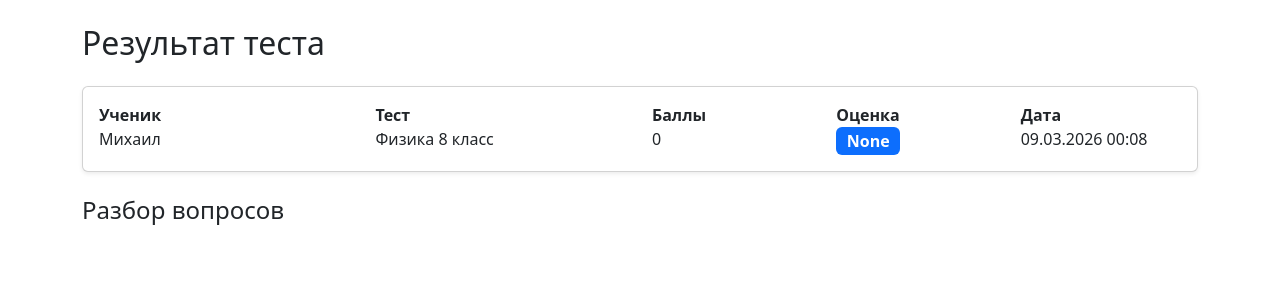
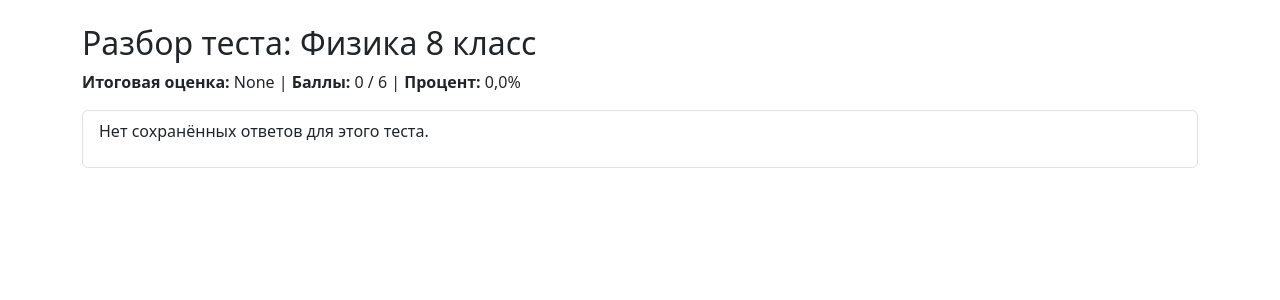
Before and after one commit to mikebeznosov/school_test, a Django app: page /result/1/ in a window 1280 px wide. Shown: the top 300 px of the page. Run offline with Django 5.2, Linux system fonts and the light colour scheme; data comes from the database, SQL or seed files in the repository; both versions use the stored data as it was after the commit; some libraries are stand-ins or nearby versions.

Commit message:
initial_commit вывод времени вывод времени1 2

```diff
--- a/testsystem/templates/testsystem/result_detail.html
+++ b/testsystem/templates/testsystem/result_detail.html
@@ -1,107 +1,51 @@
 <!DOCTYPE html>
 <html>
 <head>
-
-<title>Результат теста</title>
-
-<link href="https://cdn.jsdelivr.net/npm/bootstrap@5.3.2/dist/css/bootstrap.min.css" rel="stylesheet">
-
+    <title>Разбор теста: {{ result.test.title }}</title>
+    <link href="https://cdn.jsdelivr.net/npm/bootstrap@5.3.2/dist/css/bootstrap.min.css" rel="stylesheet">
 </head>
-
 <body>
 
 <div class="container mt-4">
+    <h2>Разбор теста: {{ result.test.title }}</h2>
 
-    <h2 class="mb-4">Результат теста</h2>
+    <p>
+        <strong>Итоговая оценка:</strong> {{ result.grade }} |
+        <strong>Баллы:</strong> {{ result.score }} / {{ total_questions }} |
+        <strong>Процент:</strong> {{ percent }}%
+    </p>
 
-    <div class="card mb-4 shadow-sm">
-        <div class="card-body">
+    <div class="list-group">
 
-            <div class="row">
+        {% for ans in answers %}
+        <div class="list-group-item">
+            <p><strong>Вопрос:</strong> {{ ans.question.text }}</p>
 
-                <div class="col-md-3">
-                    <b>Ученик</b><br>
-                    {{ result.student_name }}
-                </div>
+            {% if ans.question.allow_text_answer %}
+                <p>Ответ ученика: "{{ ans.text_answer }}"</p>
+            {% else %}
+                <p>Ответ ученика: {{ ans.selected_answer.text }}</p>
+            {% endif %}
 
-                <div class="col-md-3">
-                    <b>Тест</b><br>
-                    {{ result.test.title }}
-                </div>
+            <p>Правильный ответ:
+                {% for a in ans.question.answers.all %}
+                    {% if a.is_correct %}{{ a.text }}{% endif %}
+                {% endfor %}
+            </p>
 
-                <div class="col-md-2">
-                    <b>Баллы</b><br>
-                    {{ result.score }}
-                </div>
-
-                <div class="col-md-2">
-                    <b>Оценка</b><br>
-                    <span class="badge bg-primary fs-6">{{ result.grade }}</span>
-                </div>
-
-                <div class="col-md-2">
-                    <b>Дата</b><br>
-                    {{ result.date_taken|date:"d.m.Y H:i" }}
-                </div>
-
-            </div>
-
+            {% if ans.is_correct %}
+                <span class="badge bg-success">Правильно</span>
+            {% else %}
+                <span class="badge bg-danger">Неправильно</span>
+            {% endif %}
         </div>
-    </div>
-
-
-    <h4 class="mb-3">Разбор вопросов</h4>
-
-
-    {% for a in answers %}
-
-    <div class="card mb-2 shadow-sm">
-
-        <div class="card-body">
-
-            <div class="row align-items-center">
-
-                <div class="col-md-6">
-
-                    <b>Вопрос:</b><br>
-                    {{ a.question.text }}
-
-                </div>
-
-                <div class="col-md-3">
-
-                    <b>Ответ ученика:</b><br>
-
-                    {% if a.selected_answer %}
-                        {{ a.selected_answer.text }}
-                    {% else %}
-                        {{ a.text_answer }}
-                    {% endif %}
-
-                </div>
-
-                <div class="col-md-3 text-end">
-
-                    {% if a.is_correct %}
-                        <span class="badge bg-success fs-6">
-                            ✔ Правильно
-                        </span>
-                    {% else %}
-                        <span class="badge bg-danger fs-6">
-                            ✘ Ошибка
-                        </span>
-                    {% endif %}
-
-                </div>
-
-            </div>
-
+        {% empty %}
+        <div class="list-group-item">
+            <p>Нет сохранённых ответов для этого теста.</p>
         </div>
+        {% endfor %}
 
     </div>
-
-    {% endfor %}
-
 </div>
 
 </body>
--- a/testsystem/urls.py
+++ b/testsystem/urls.py
@@ -8,7 +8,7 @@ urlpatterns = [
     # Страницы по предмету: /pages/algebra/, /pages/geometry/, /pages/physics/
     path('pages/<str:subject>/', views.home_page, name='pages_by_subject'),
 
-    # Список тестов
+    # Список всех тестов
     path('tests/', views.index, name='index'),
 
     # Прохождение теста
@@ -20,7 +20,9 @@ urlpatterns = [
     # Просмотр всех результатов (для админа)
     path('results/', views.results_list_all, name='results_all'),
 
+    # Детальный разбор теста
+    path('result/<int:result_id>/', views.result_detail, name='result_detail'),
+
     # CMS-страницы по slug — всегда последним
     path('<slug:slug>/', views.page_view, name='page'),
-    path('result/<int:result_id>/', views.result_detail, name='result_detail'),
 ]
--- a/testsystem/views.py
+++ b/testsystem/views.py
@@ -1,11 +1,9 @@
 from django.shortcuts import render, get_object_or_404, redirect
 from django.utils import timezone
-
 from .models import (
     Test, Question, Answer, Result, StudentAnswer,
     MainMenuItem, SideMenuItem, SidebarLink, SitePage, MathFormula
 )
-
 
 SUBJECTS = [
     ('algebra', 'Алгебра'),
@@ -13,51 +11,23 @@ SUBJECTS = [
     ('physics', 'Физика'),
 ]
 
-
 # =====================================
-# Главная страница
+# Главная страница / CMS
 # =====================================
 def home_page(request, subject=None):
-
     pages = SitePage.objects.filter(is_published=True)
-
     if subject:
         pages = pages.filter(subject=subject)
 
     context = {
-        'main_menu': MainMenuItem.objects.filter(is_active=True).order_by('order'),
-        'side_menu': SideMenuItem.objects.filter(is_active=True).order_by('order'),
-        'sidebar_links': SidebarLink.objects.filter(is_active=True).order_by('order'),
         'pages': pages,
-        'formulas': MathFormula.objects.all()[:5],
-        'subjects': SUBJECTS,
-        'current_subject': subject,
-    }
-
-    page = pages.first() if pages.exists() else None
-    context['page'] = page
-
-    return render(request, 'testsystem/home_page.html', context)
-
-
-# =====================================
-# CMS страницы
-# =====================================
-def page_view(request, slug):
-
-    page = get_object_or_404(SitePage, slug=slug, is_published=True)
-
-    context = {
-        'page': page,
         'main_menu': MainMenuItem.objects.filter(is_active=True).order_by('order'),
         'side_menu': SideMenuItem.objects.filter(is_active=True).order_by('order'),
         'sidebar_links': SidebarLink.objects.filter(is_active=True).order_by('order'),
         'formulas': MathFormula.objects.all()[:5],
         'subjects': SUBJECTS,
-        'current_subject': page.subject,
-        'pages': SitePage.objects.filter(is_published=True),
+        'current_subject': subject,
     }
-
     return render(request, 'testsystem/home_page.html', context)
 
 
@@ -65,19 +35,14 @@ def page_view(request, slug):
 # Список тестов
 # =====================================
 def index(request):
-
     tests = Test.objects.all().order_by('-id')
-
-    return render(request, 'testsystem/index.html', {
-        'tests': tests
-    })
+    return render(request, 'testsystem/index.html', {'tests': tests})
 
 
 # =====================================
 # Прохождение теста
 # =====================================
 def test(request, test_id):
-
     test_obj = get_object_or_404(Test, id=test_id)
     questions = test_obj.questions.all()
 
@@ -85,10 +50,10 @@ def test(request, test_id):
         q.shuffled_answers = list(q.answers.all())
 
     if request.method == 'POST':
-
         name = request.POST.get('name', 'Аноним')
         score = 0
 
+        # Создаём результат
         result = Result.objects.create(
             student_name=name,
             test=test_obj,
@@ -98,15 +63,9 @@ def test(request, test_id):
         )
 
         for q in questions:
-
             if q.allow_text_answer:
-
                 answer_text = request.POST.get(f'text_{q.id}', '').strip()
-
-                correct_answers = [
-                    a.text.strip() for a in q.answers.filter(is_correct=True)
-                ]
-
+                correct_answers = [a.text.strip() for a in q.answers.filter(is_correct=True)]
                 is_correct = answer_text in correct_answers
 
                 if is_correct:
@@ -118,19 +77,12 @@ def test(request, test_id):
                     text_answer=answer_text,
                     is_correct=is_correct
                 )
-
             else:
-
                 selected = request.POST.get(str(q.id))
-
                 if selected:
-
                     try:
-
                         answer = Answer.objects.get(id=selected)
-
                         is_correct = answer.is_correct
-
                         if is_correct:
                             score += 1
 
@@ -140,13 +92,12 @@ def test(request, test_id):
                             selected_answer=answer,
                             is_correct=is_correct
                         )
-
                     except Answer.DoesNotExist:
                         pass
 
+        # Подсчёт процента и оценка
         total_questions = questions.count()
-
-        percent = score / total_questions * 100 if total_questions else 0
+        percent = (score / total_questions * 100) if total_questions else 0
 
         if percent >= 90:
             grade = 5
@@ -163,54 +114,93 @@ def test(request, test_id):
 
         return redirect('result_detail', result_id=result.id)
 
-    return render(request, 'testsystem/test.html', {
-        'test': test_obj,
-        'questions': questions
+    return render(request, 'testsystem/test.html', {'test': test_obj, 'questions': questions})
+
+
+# =====================================
+# Детальный разбор теста
+# =====================================
+def result_detail(request, result_id):
+    result = get_object_or_404(Result, id=result_id)
+    answers = StudentAnswer.objects.filter(result=result).select_related("question", "selected_answer")
+
+    # Подсчёт процента для детального отображения
+    total_questions = result.test.questions.count()
+    percent = (result.score / total_questions * 100) if total_questions else 0
+
+    return render(request, 'testsystem/result_detail.html', {
+        'result': result,
+        'answers': answers,
+        'total_questions': total_questions,
+        'percent': round(percent, 1)
     })
 
 
 # =====================================
-# Детальный результат теста
-# =====================================
-def result_detail(request, result_id):
-
-    result = get_object_or_404(Result, id=result_id)
-
-    answers = result.answers.select_related(
-        "question",
-        "selected_answer"
-    )
-
-    return render(request, 'testsystem/result_detail.html', {
-        'result': result,
-        'answers': answers
-    })
-
-
-# =====================================
-# Результаты ученика
+# Результаты конкретного ученика с процентом
 # =====================================
 def result_list(request, student_name):
+    results = Result.objects.filter(student_name=student_name).order_by('-date_taken')
 
-    results = Result.objects.filter(
-        student_name=student_name
-    ).order_by('-date_taken')
+    results_with_percent = []
+    for r in results:
+        total_questions = r.test.questions.count()
+        score = r.score or 0
+        percent = (score / total_questions * 100) if total_questions else 0
+        results_with_percent.append({
+            'id': r.id,
+            'student_name': r.student_name,
+            'test_title': r.test.title,
+            'score': score,
+            'total_questions': total_questions,
+            'percent': round(percent, 1),
+            'grade': r.grade
+        })
 
     return render(request, 'testsystem/results_list.html', {
-        'results': results,
+        'results': results_with_percent,
         'student_name': student_name
     })
 
 
 # =====================================
-# Все результаты (админ)
+# Все результаты (для админа) с процентами
 # =====================================
 def results_list_all(request):
+    results = Result.objects.select_related('test').order_by('-date_taken')
 
-    results = Result.objects.select_related(
-        'test'
-    ).order_by('-date_taken')
+    results_with_percent = []
+    for r in results:
+        total_questions = r.test.questions.count()
+        score = r.score or 0
+        percent = (score / total_questions * 100) if total_questions else 0
+        results_with_percent.append({
+            'id': r.id,
+            'student_name': r.student_name,
+            'test_title': r.test.title,
+            'score': score,
+            'total_questions': total_questions,
+            'percent': round(percent, 1),
+            'grade': r.grade
+        })
 
-    return render(request, 'testsystem/results_list.html', {
-        'results': results
-    })
+    return render(request, 'testsystem/results_list.html', {'results': results_with_percent})
+
+
+# =====================================
+# Просмотр конкретной CMS-страницы
+# =====================================
+def page_view(request, slug):
+    page = get_object_or_404(SitePage, slug=slug, is_published=True)
+
+    context = {
+        'page': page,
+        'main_menu': MainMenuItem.objects.filter(is_active=True).order_by('order'),
+        'side_menu': SideMenuItem.objects.filter(is_active=True).order_by('order'),
+        'sidebar_links': SidebarLink.objects.filter(is_active=True).order_by('order'),
+        'formulas': MathFormula.objects.all()[:5],
+        'subjects': SUBJECTS,
+        'current_subject': page.subject,
+        'pages': SitePage.objects.filter(is_published=True),
+    }
+    return render(request, 'testsystem/home_page.html', context)
```
Also changed, not shown: testsystem/templates/testsystem/results_list.html (+28 -84 lines), db.sqlite3.
